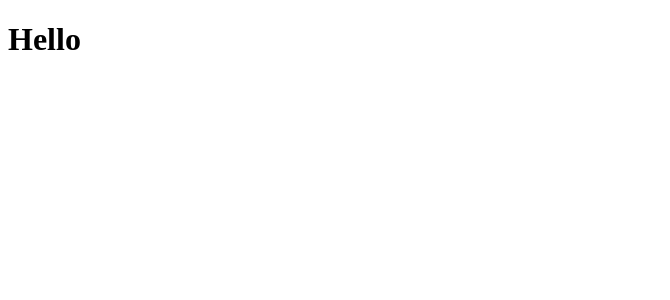
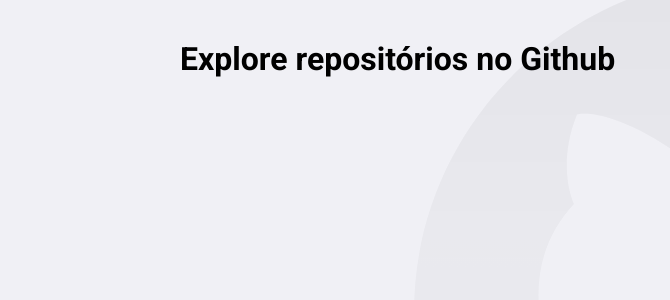
Before and after one commit to juancassiano/Github-Explorer, a React (Create React App) app: page / in a window 1280 px wide. Shown: the top 300 px of the page, without its empty margins (0-670 px from the left). Built offline with nearby package versions, Linux system fonts and the light colour scheme.

Commit message:
Global Style, route create

```diff
--- a/public/index.html
+++ b/public/index.html
@@ -6,6 +6,7 @@
     <meta name="theme-color" content="#3a3a3a" />
 
     <title>Github Explorer</title>
+    <link href="https://fonts.googleapis.com/css2?family=Roboto:wght@400;700&display=swap" rel="stylesheet">
   </head>
   <body>
     <noscript>You need to enable JavaScript to run this app.</noscript>
--- a/src/App.tsx
+++ b/src/App.tsx
@@ -1,7 +1,15 @@
 import React from 'react';
+import { BrowserRouter } from 'react-router-dom';
 
-function App() {
-  return <h1>Hello</h1>;
-}
+import GlobalStyle from './styles/global';
+import Routes from './routes';
 
+const App: React.FC = () => (
+  <>
+    <BrowserRouter>
+      <Routes />
+    </BrowserRouter>
+    <GlobalStyle />
+  </>
+);
 export default App;
--- /dev/null
+++ b/src/pages/Dashboard/index.tsx
@@ -0,0 +1,10 @@
+import React from 'react';
+
+import { Title } from './styles';
+
+
+const Dashboard: React.FC = () => {
+  return <Title>Explore repositórios no Github</Title>;
+};
+
+export default Dashboard;
--- /dev/null
+++ b/src/pages/Dashboard/styles.ts
@@ -0,0 +1,8 @@
+import styled from 'styled-components';
+
+export const Title = styled.h1`
+  h1 {
+  font-size: 48px;
+  color: #3a3a3a;
+}
+`;
--- /dev/null
+++ b/src/pages/Repository/index.tsx
@@ -0,0 +1,8 @@
+import React from 'react';
+
+
+const Repository: React.FC = () => {
+  return <h1>Repository</h1>;
+};
+
+export default Repository;
--- /dev/null
+++ b/src/routes/index.tsx
@@ -0,0 +1,14 @@
+import React from 'react';
+import { Switch, Route } from 'react-router-dom';
+
+import Dashboard from '../pages/Dashboard';
+import Repository from '../pages/Repository';
+
+const Routes: React.FC = () => (
+  <Switch>
+    <Route path="/" exact component={Dashboard} />
+    <Route path="/repository" component={Repository} />
+  </Switch>
+);
+
+export default Routes;
--- /dev/null
+++ b/src/styles/global.ts
@@ -0,0 +1,33 @@
+import { createGlobalStyle } from 'styled-components';
+
+import githubBackground from '../assets/githubBackground.svg';
+
+
+export default createGlobalStyle`
+  * {
+    margin:0;
+    padding: 0;
+    outline: 0;
+    box-sizing: border-box;
+
+  }
+
+  body {
+    background: #f0f0f5 url(${githubBackground}) no-repeat 70% top;
+    --webkit-font-smoothing: antialiased;
+  }
+
+  body, input, button {
+    font: 16px Roboto, sans-serif;
+  }
+
+  #root {
+    max-width: 960px;
+    margin: 0 auto;
+    padding: 40px 20px;
+  }
+
+  button {
+    cursor: pointer;
+  }
+`;
```
Also changed, not shown: package.json (+4 -9 lines), src/assets/githubBackground.svg (added), 1 other file (tests, documents, lock files or other folders).
